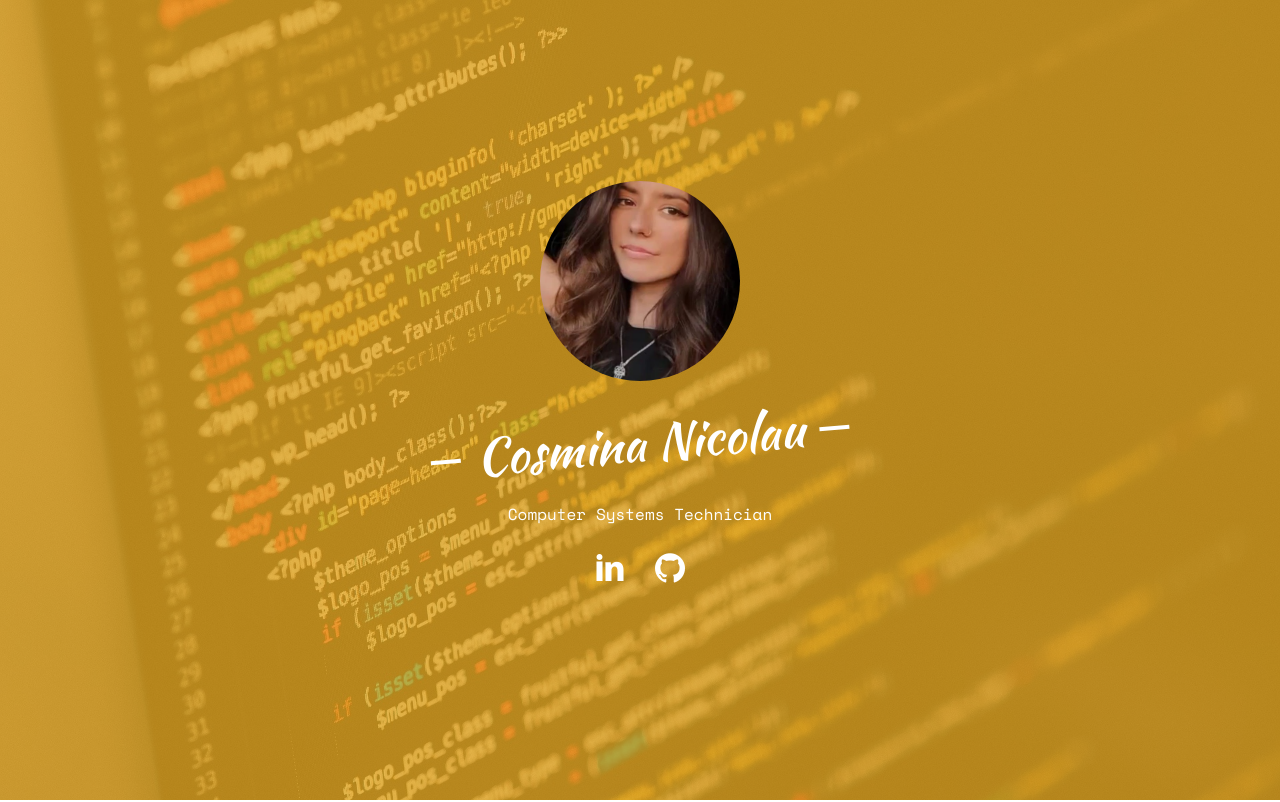
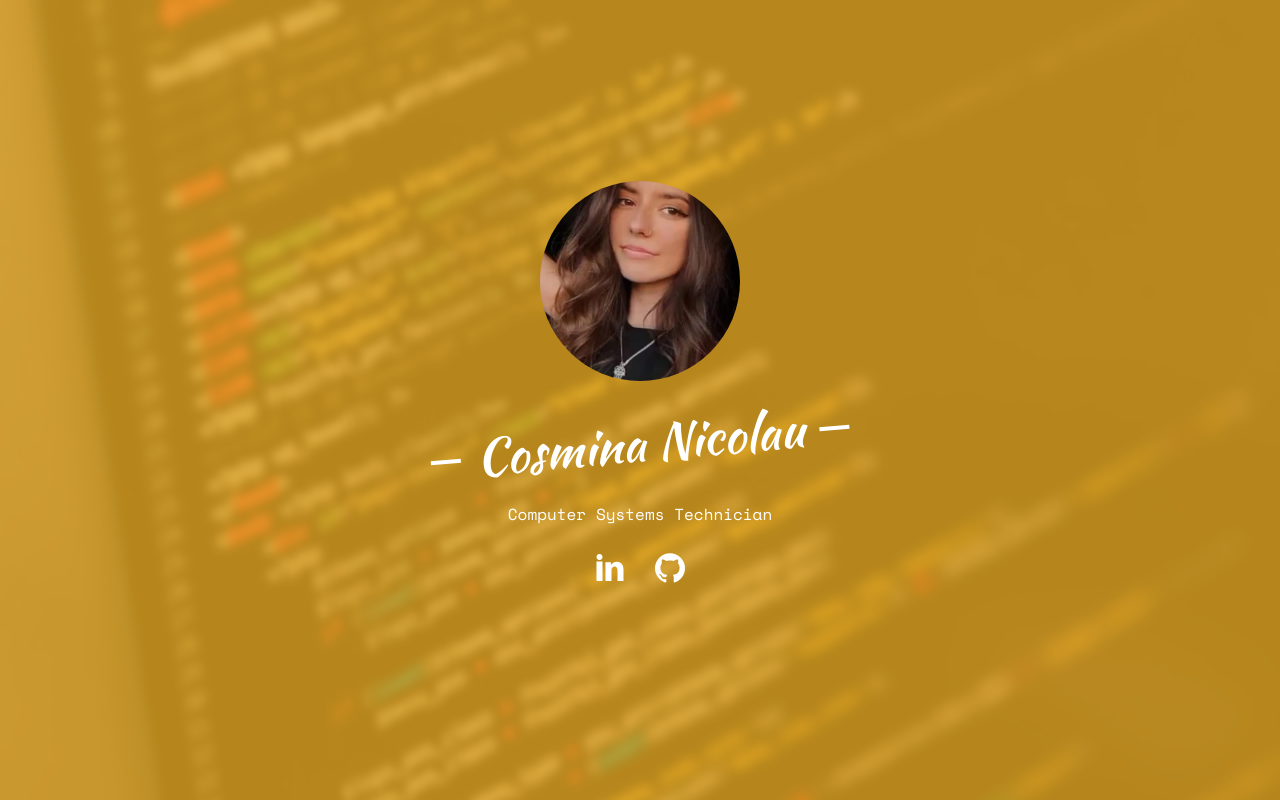
Before and after one commit to cosmi310599/porfolio, a plain HTML site: page index.html in a window 1280 px wide. Shown: the top 802 px of the page. Drawn offline with nearby package versions, Linux system fonts and the light colour scheme; some packages are replaced by stand-ins of ours; a script that the page names is missing; files whose address does not match are found by name.

Commit message:
Modifies index.html and adds sw_blur.jpg to images folder

```diff
--- a/index.html
+++ b/index.html
@@ -36,7 +36,7 @@
 	<div class="fh5co-loader"></div>
 
 	<div id="page">
-	<header id="fh5co-header" class="fh5co-cover js-fullheight" role="banner" style="background-image:url(images/sw.jpeg);" data-stellar-background-ratio="0.5">
+			<header id="fh5co-header" class="fh5co-cover js-fullheight" role="banner" style="background-image:url(images/sw_blur.jpg);" data-stellar-background-ratio="0.5">
 		<div class="overlay"></div>
 		<div class="container">
 			<div class="row">
```
Also changed, not shown: images/sw_blur.jpg (added).
